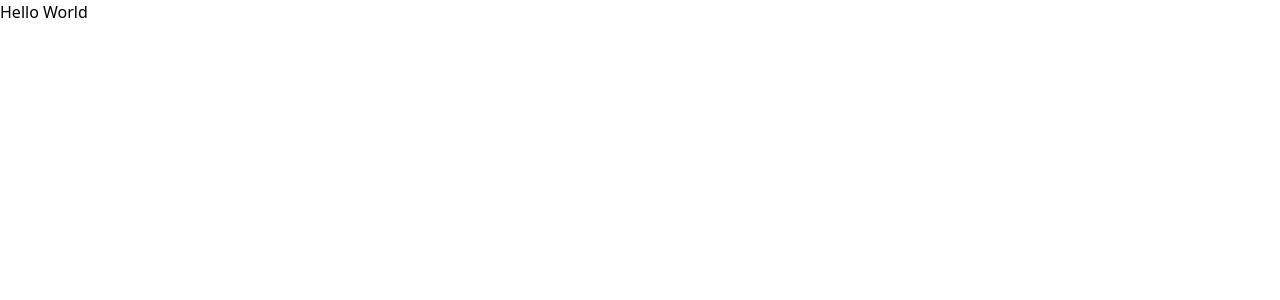
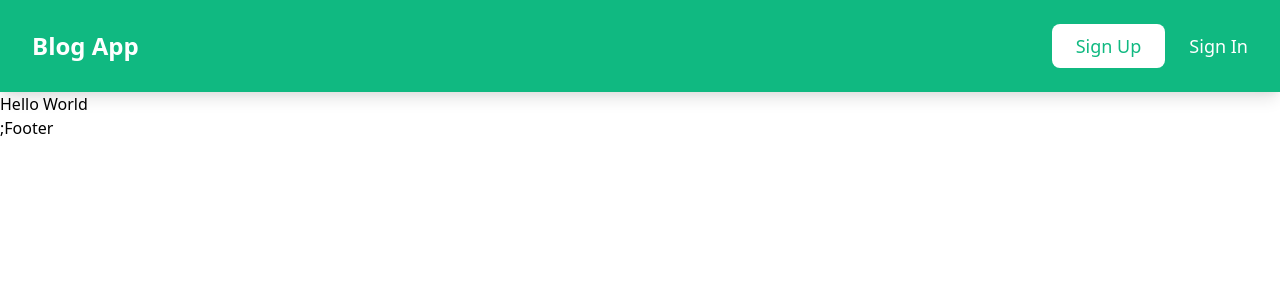
Before and after one commit to Tanish2409/blog-app-frontend, a Next.js app: page / in a window 1280 px wide. Shown: the top 300 px of the page. Built offline with nearby package versions, Linux system fonts and the light colour scheme.

Commit message:
Add Navigation Bar

```diff
--- /dev/null
+++ b/src/components/Header.tsx
@@ -0,0 +1,62 @@
+import { FC, useState } from 'react';
+import {
+	MenuAlt3Icon,
+	XIcon,
+	UserAddIcon,
+	LoginIcon,
+} from '@heroicons/react/outline';
+import Link from 'next/link';
+
+const Header: FC = () => {
+	const [open, setOpen] = useState(false);
+
+	// toggle opening of side nav
+	const toggle = (): void => {
+		setOpen(!open);
+	};
+
+	return (
+		<nav className='w-full min-h-[60px] flex items-center justify-between bg-green-500 shadow-lg text-white px-4 md:px-6 md:py-4 lg:px-8 lg:py-6'>
+			{/* Brand Name */}
+			<Link href='/'>
+				<a>
+					<h1 className='text-xl md:text-2xl xl:text-3xl font-bold'>
+						Blog App
+					</h1>
+				</a>
+			</Link>
+
+			{/* Menu Icon for small screens */}
+			<div className='w-6 h-6 lg:hidden'>
+				<MenuAlt3Icon onClick={toggle} />
+			</div>
+
+			{/* Side Menu for small screens */}
+			{open && (
+				<div className='absolute right-0 top-0 h-full min-w-[200px] bg-gray-100/70 backdrop-blur-sm text-gray-800 pt-16 px-4 shadow-2xl'>
+					<XIcon className='w-6 h-6 absolute top-4 right-4' onClick={toggle} />
+					<ul className='space-y-4'>
+						<li className='flex space-x-3'>
+							<UserAddIcon className='w-6 h-6' />
+							<p>Sign Up</p>
+						</li>
+						<li className='flex space-x-3'>
+							<LoginIcon className='w-6 h-6' />
+							<p>Sign In</p>
+						</li>
+					</ul>
+				</div>
+			)}
+
+			{/* Menu for large screens */}
+			<div className='space-x-6 hidden lg:block'>
+				<button className='px-6 py-2 bg-white text-green-500 rounded-lg font-medium text-lg'>
+					Sign Up
+				</button>
+				<button className='font-medium text-lg'>Sign In</button>
+			</div>
+		</nav>
+	);
+};
+
+export default Header;
--- /dev/null
+++ b/src/components/Layout.tsx
@@ -0,0 +1,14 @@
+import Header from './Header';
+import { FC } from 'react';
+
+const Layout: FC = ({ children }) => {
+	return (
+		<>
+			<Header />
+			{children}
+			Footer
+		</>
+	);
+};
+
+export default Layout;
--- a/src/pages/_app.tsx
+++ b/src/pages/_app.tsx
@@ -1,9 +1,20 @@
+import Head from 'next/head';
 import { AppProps } from 'next/app';
 import { FC } from 'react';
+import Layout from '../components/Layout';
 import '../styles/globals.css';
 
 const MyApp: FC<AppProps> = ({ Component, pageProps }) => {
-	return <Component {...pageProps} />;
+	return (
+		<>
+			<Head>
+				<meta name='viewport' content='width=device-width, initial-scale=1.0' />
+			</Head>
+			<Layout>
+				<Component {...pageProps} />;
+			</Layout>
+		</>
+	);
 };
 
 export default MyApp;
--- /dev/null
+++ b/src/pages/_document.tsx
@@ -0,0 +1,19 @@
+import Document, { Html, Head, Main, NextScript } from 'next/document';
+
+class MyDocument extends Document {
+	render(): JSX.Element {
+		return (
+			<Html>
+				<Head>
+					<meta httpEquiv='Content-Type' content='text/html;charset=UTF-8' />
+				</Head>
+				<body>
+					<Main />
+					<NextScript />
+				</body>
+			</Html>
+		);
+	}
+}
+
+export default MyDocument;
--- a/tailwind.config.js
+++ b/tailwind.config.js
@@ -6,7 +6,14 @@ module.exports = {
 	],
 	darkMode: false, // or 'media' or 'class'
 	theme: {
-		extend: {},
+		extend: {
+			screens: {
+				sm: '480px',
+				md: '768px',
+				lg: '976px',
+				xl: '1440px',
+			},
+		},
 	},
 	variants: {
 		extend: {},
```
Also changed, not shown: package.json (+1 -15 lines), 2 other files (tests, documents, lock files or other folders).
